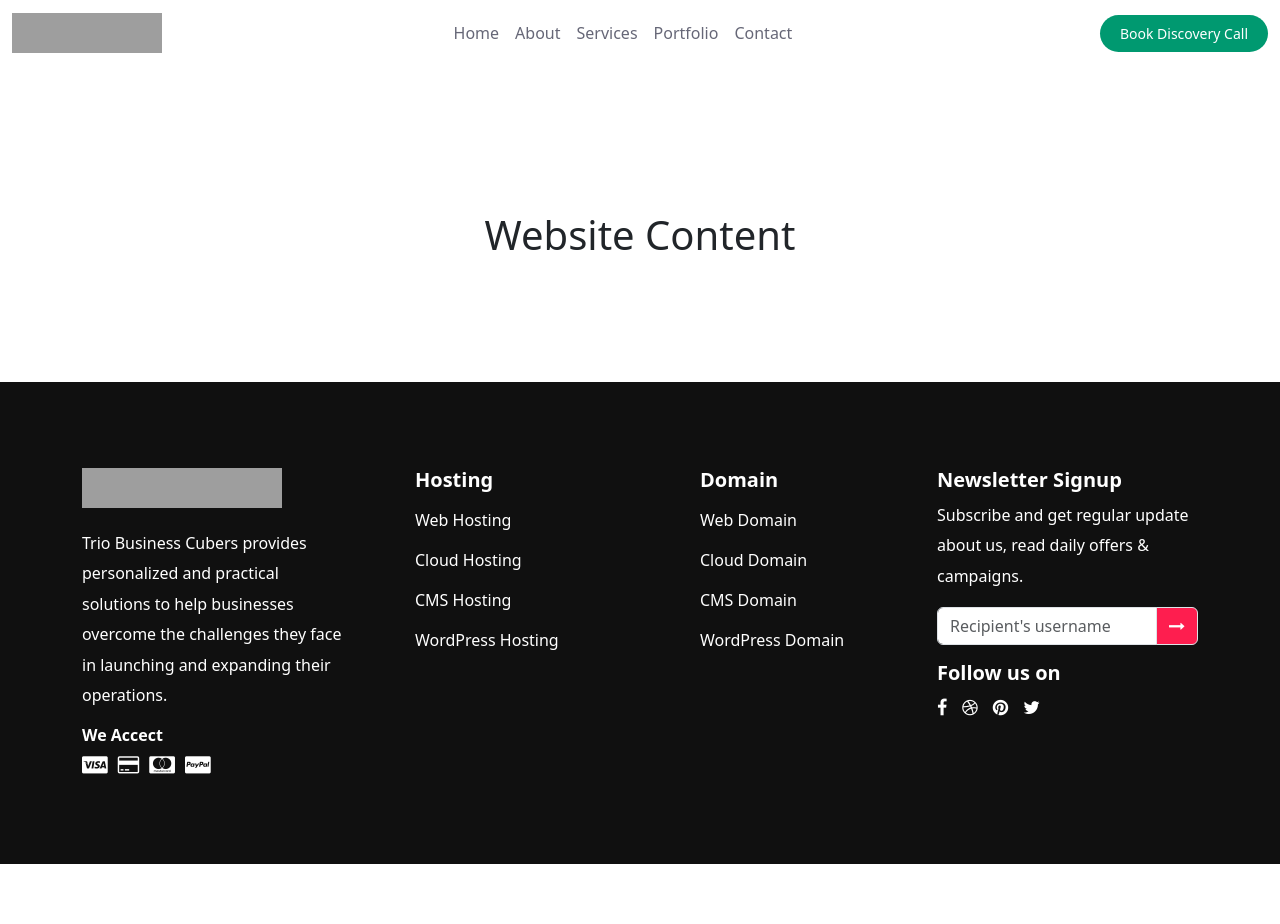
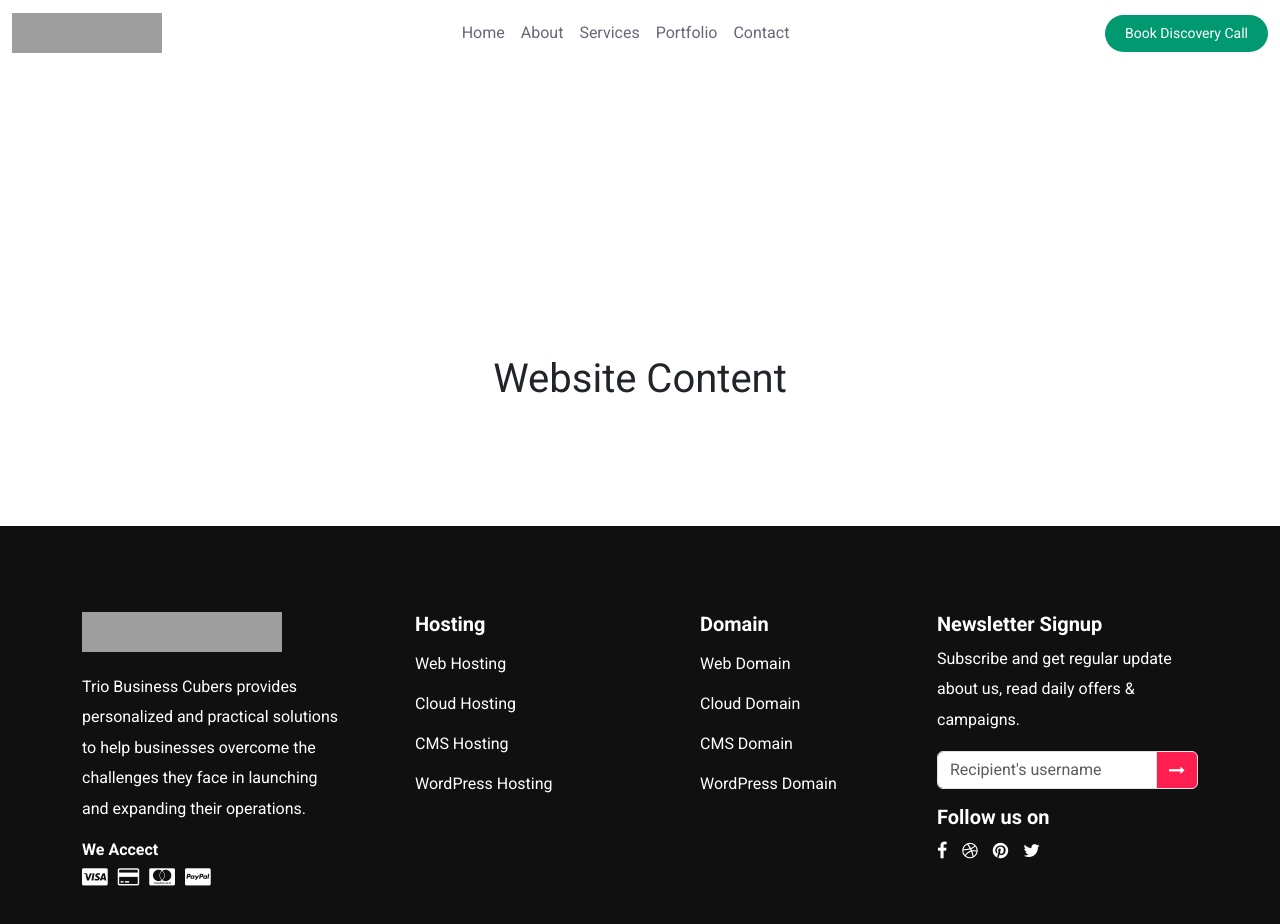
Before and after one commit to RashidulIslam0/Business-, a React (Vite) app: page / in a window 1280 px wide. Shown: the top 924 px of the page. Before the commit the page ends 864 px from the top, so only its background shows below. Built offline with nearby package versions, Linux system fonts and the light colour scheme; grey boxes are pictures that could not be loaded.

Commit message:
change  Font

```diff
--- a/index.html
+++ b/index.html
@@ -7,6 +7,8 @@
     <link rel="stylesheet" href="https://cdnjs.cloudflare.com/ajax/libs/font-awesome/4.7.0/css/font-awesome.min.css">
 
     <link href="https://cdn.jsdelivr.net/npm/bootstrap@5.3.2/dist/css/bootstrap.min.css" rel="stylesheet" integrity="sha384-T3c6CoIi6uLrA9TneNEoa7RxnatzjcDSCmG1MXxSR1GAsXEV/Dwwykc2MPK8M2HN" crossorigin="anonymous">
+    <link rel="stylesheet" href="https://fonts.googleapis.com/css?family=Roboto:400,400i,700,700i&display=swap">
+    <link rel="stylesheet" href="https://fonts.googleapis.com/css?family=Open+Sans:400,400i,700,700i&display=swap">
 
     <title>business website</title>
 
--- a/src/Components/Footer/footer.css
+++ b/src/Components/Footer/footer.css
@@ -1,6 +1,6 @@
 footer {
   background: #101010;
-  padding: 86px 0;
+  padding: 86px 0 50px 0;
 }
 .single-content {
   text-align: center;
--- a/src/index.css
+++ b/src/index.css
@@ -3,3 +3,7 @@
   padding: 0;
   box-sizing: border-box;
 }
+
+body {
+  font-family: "Roboto", "Open Sans", sans-serif;
+}
```
Also changed, not shown: src/App.jsx (+10 -0 lines).
